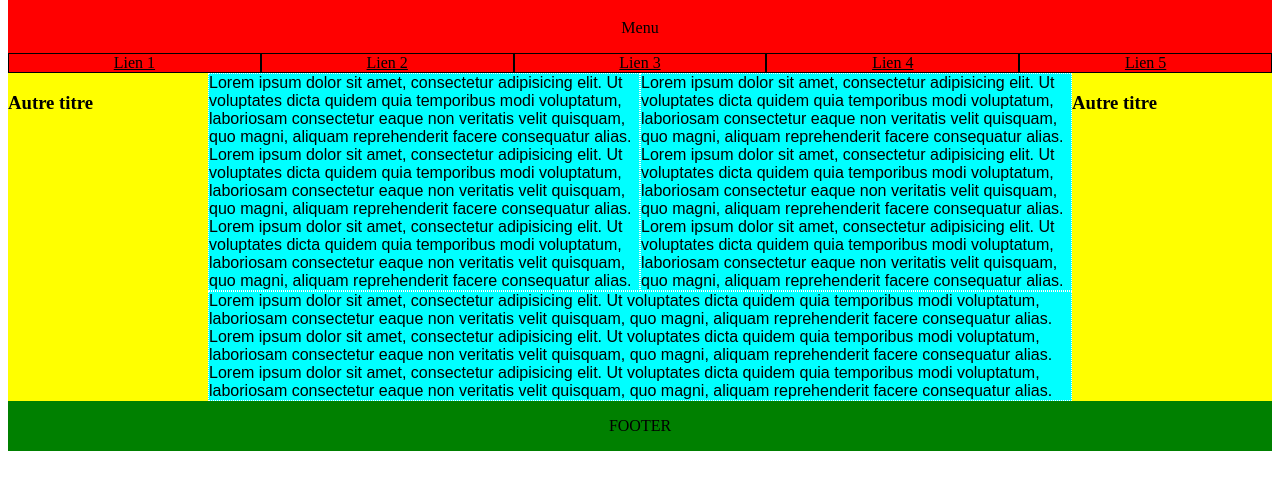
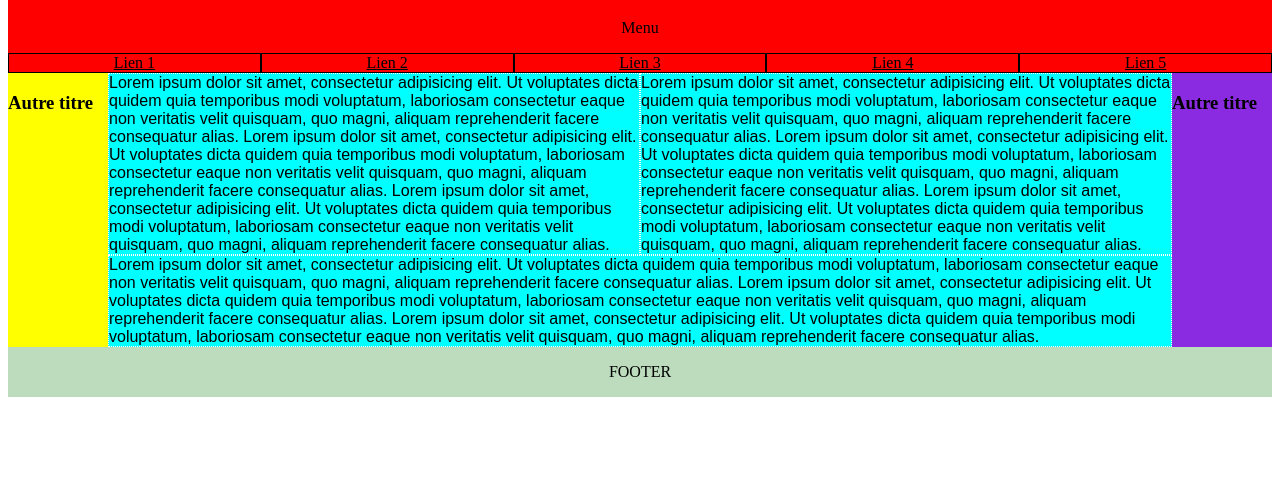
Before and after one commit to JorisM12/flex_box, a plain HTML site: page index.html in a window 1280 px wide. Shown: the part 69-558 px from the top of the page. Drawn offline with Linux system fonts and the light colour scheme; a web font is replaced by a local one.

Commit message:
dernier commit

```diff
--- a/css/style.css
+++ b/css/style.css
@@ -3,7 +3,8 @@
 /* Flex général */
 body {
     display: flex;
-    flex-direction: column;
+    align-items: stretch;
+    flex-flow: column ;
 }
 main {
     display: flex;
@@ -35,10 +36,8 @@ li {
     flex-basis: 20%;
     border: 1px solid black;
     text-align: center;
-    margin-left: 0;
-    margin-right: 0;
     padding: 0;
-
+    margin: auto 0 auto 0;
 }
 li a {
     color: black;
@@ -49,34 +48,30 @@ li a {
 article {
     background-color: brown;
     display: flex;
-    flex-wrap: wrap;
+    flex-flow: wrap;
 }
 .inside {
     background-color: aqua;
-    flex-grow: 1;
-    flex-shrink: 0;
-    width: 300px;
+    flex: 1 0 auto;
+    width: 400px;
 
 }
 article p {
     font-family: 'Sofia Sans', sans-serif;
     border: 1px dotted white;
-    margin-top: 0;
-    margin-bottom: 0;
+    margin: 0 0 0;
 
 }
 aside {
     background-color: yellow;
-    flex-basis: 200px;
-    flex-shrink: 0;
-    flex-grow: 1;
+    flex:1 0 100px ;
 }
-#autreB {
+aside.autreB {
     background-color: blueviolet;
-    flex-grow: 1;
+    flex:1 0 100px ;
 }
 /* Pied de page */
 footer {
-    background-color:green;
+    background-color:rgb(189, 220, 189);
     text-align: center;
 }
```
